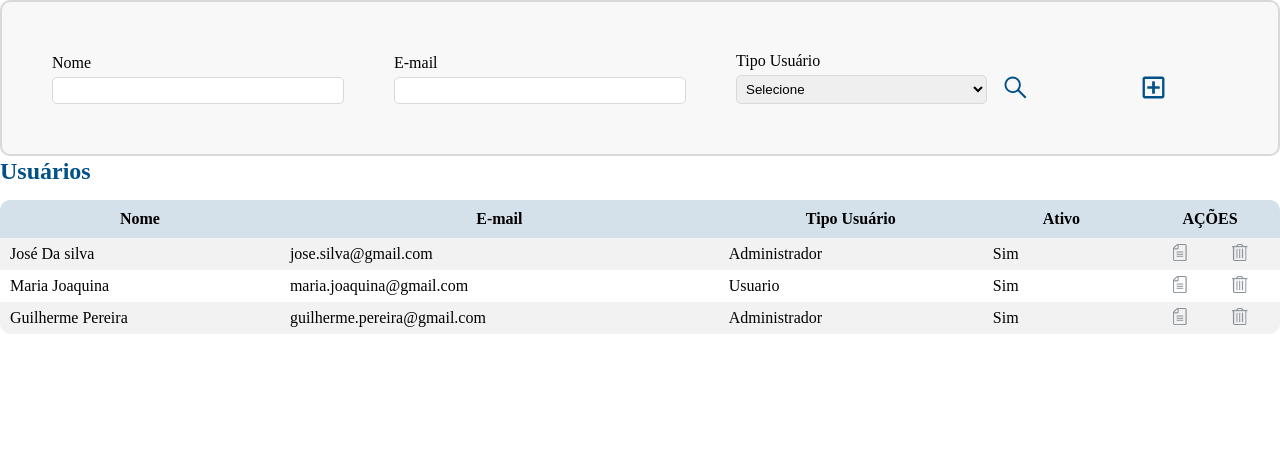
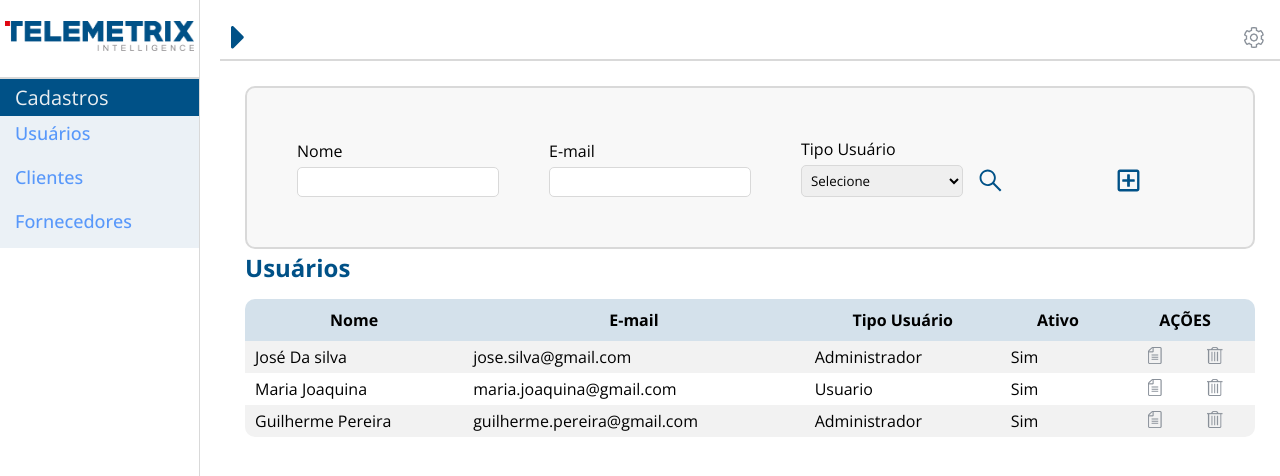
Before and after one commit to Luceliabatista/CRUD-Front-end, a React (Create React App) app: page /cadastro in a window 1280 px wide. Shown: the top 476 px of the page. Built offline with nearby package versions, Linux system fonts and the light colour scheme.

Commit message:
Adicionando 'Sidebar' e 'Header' da página de usuário

```diff
--- a/public/index.html
+++ b/public/index.html
@@ -5,8 +5,15 @@
   <meta charset="UTF-8">
   <meta http-equiv="X-UA-Compatible" content="IE=edge">
   <meta name="viewport" content="width=device-width, initial-scale=1.0">
-  <link rel="stylesheet" href="https://fonts.googleapis.com/css?family=Roboto:300,400,500,700&display=swap" />
-  <link rel="stylesheet" href="https://fonts.googleapis.com/icon?family=Material+Icons" />
+  <link rel="preconnect" href="https://fonts.googleapis.com">
+  <link rel="preconnect" href="https://fonts.gstatic.com" crossorigin>
+  <link href="https://fonts.googleapis.com/css2?family=Open+Sans:wght@300;400;500;700&display=swap" rel="stylesheet">
+
+  <style>
+    * {
+      font-family: 'Open Sans', sans-serif;
+    }
+  </style>
   <title>Telemetrix</title>
 </head>
 
--- a/src/components/index.ts
+++ b/src/components/index.ts
@@ -1 +1,2 @@
-export { LoginTemplate } from './loginTemplate';
+export { LoginTemplate } from "./loginTemplate";
+export { TemplateBase } from "./templateBase";
--- a/src/components/registerUserTemplate/index.tsx
+++ b/src/components/registerUserTemplate/index.tsx
@@ -1,6 +1,5 @@
 import { AddIcon, FindIcon } from "../../assets/styledIcons";
 import * as styled from "./styles";
-// import { AppMenuLateral } from "../../components";
 import dataJson from "./data.json";
 
 interface INewUserTemplateProps {
@@ -12,7 +11,6 @@ export const NewUserTemplate: React.FC<INewUserTemplateProps> = ({
   const handleAdicionarCadastro = () => {};
 
   return (
-    // <AppMenuLateral>
     <styled.Container>
       <styled.ContainerBusca>
         <div>
@@ -75,6 +73,5 @@ export const NewUserTemplate: React.FC<INewUserTemplateProps> = ({
         </tbody>
       </styled.ContainerUsers>
     </styled.Container>
-    // </AppMenuLateral>
   );
 };
--- /dev/null
+++ b/src/components/templateBase/index.tsx
@@ -0,0 +1,45 @@
+import { useState } from "react";
+import * as styled from "./styles";
+
+interface ITemplateBase {
+  children?: React.ReactNode;
+}
+
+export const TemplateBase: React.FC<ITemplateBase> = ({ children }) => {
+  const [collapse, setCollapse] = useState(false);
+
+  return (
+    <>
+      <styled.Main className={collapse ? "collapse" : ""}>
+        <styled.ContainerSidebar className={collapse ? "collapse" : ""}>
+          <div>
+            <img src="/assets/telemetrixLogo.png" alt="Logo da empresa" />
+          </div>
+          <ul>
+            <li id="cadastro">Cadastros</li>
+            <li>
+              <a href="#"> Usuários</a>
+            </li>
+            <li>
+              <a href="#">Clientes</a>
+            </li>
+            <li>
+              <a href="#">Fornecedores</a>
+            </li>
+          </ul>
+        </styled.ContainerSidebar>
+        <styled.ContainerPagina>
+          <header>
+            <button onClick={() => setCollapse(!collapse)} title="Menu Lateral">
+              <img src="/assets/caret-left-solid@2x.png" alt="" />
+            </button>
+            <button title="Configuração">
+              <img src="/assets/cog-light@2x.png" alt="" />
+            </button>
+          </header>
+          <styled.ContainerBody>{children}</styled.ContainerBody>
+        </styled.ContainerPagina>
+      </styled.Main>
+    </>
+  );
+};
--- /dev/null
+++ b/src/components/templateBase/styles.ts
@@ -0,0 +1,84 @@
+import styled from "styled-components";
+
+export const Main = styled.main`
+  display: grid;
+  grid-template-columns: 200px 1fr;
+
+  &.collapse {
+    grid-template-columns: 1fr;
+  }
+`;
+
+export const ContainerSidebar = styled.nav`
+  border-right: 1px solid #d9d9d9;
+  min-height: 100vh;
+
+  &.collapse {
+    display: none;
+  }
+
+  img {
+    max-width: calc(100% - 10px);
+    padding: 21px 5px;
+  }
+
+  div {
+    border-bottom: 2px solid #d9d9d9;
+  }
+
+  ul {
+    list-style: none;
+    padding: 0;
+    margin: 0;
+  }
+
+  li {
+  }
+
+  #cadastro {
+    font-size: 20px;
+    background: #005187;
+    color: rgb(234 238 241);
+    padding: 5px 15px;
+  }
+  a {
+    text-decoration: none;
+    color: rgb(88 152 250);
+    padding: 5px 0 15px 15px;
+    font-size: 18px;
+    background: rgb(235 241 246);
+    font-weight: 500;
+    /* width:100%; */
+    display: block;
+  }
+`;
+
+export const ContainerPagina = styled.div`
+  margin: 0 0 0 20px;
+
+  &.collapse {
+    margin: 0;
+  }
+
+  header {
+    padding: 25px 10px 5px 5px;
+    border-bottom: 2px solid #d9d9d9;
+    display: flex;
+    justify-content: space-between;
+
+    button {
+      background: transparent;
+      outline: none;
+      border: none;
+      cursor: pointer;
+    }
+
+    img {
+      max-width: 20px;
+    }
+  }
+`;
+
+export const ContainerBody = styled.div`
+  padding: 25px;
+`;
--- /dev/null
+++ b/src/pages/register/index.tsx
@@ -0,0 +1,10 @@
+import { TemplateBase } from "../../components";
+import { NewUserTemplate } from "../../components/registerUserTemplate";
+
+export const Register: React.FC = () => {
+  return (
+    <TemplateBase>
+      <NewUserTemplate />
+    </TemplateBase>
+  );
+};
--- a/src/pages/register/resisterUser.tsx
+++ /dev/null
@@ -1,5 +0,0 @@
-import { NewUserTemplate } from "../../components/registerUserTemplate";
-
-export const LoginAdmin: React.FC = () => {
-  return <NewUserTemplate />;
-};
--- a/src/routes/index.tsx
+++ b/src/routes/index.tsx
@@ -1,17 +1,14 @@
 import { Route, Routes } from "react-router-dom";
 import { LoginAdmin } from "../pages/login/LoginAdmin";
 import { LoginCustomer } from "../pages/login/LoginCustomer";
-import { NewUserTemplate } from "../components/registerUserTemplate";
+import { Register } from "../pages/register";
 
 export const AppRoutes = () => {
   return (
     <Routes>
       <Route path="/login/admin" element={<LoginAdmin />} />
       <Route path="/login/customer" element={<LoginCustomer />} />
-      <Route
-        path="/cadastro"
-        element={<NewUserTemplate children={undefined} />}
-      />
+      <Route path="/cadastro" element={<Register />} />
     </Routes>
   );
 };
```
Also changed, not shown: 1 other file (tests, documents, lock files or other folders).
